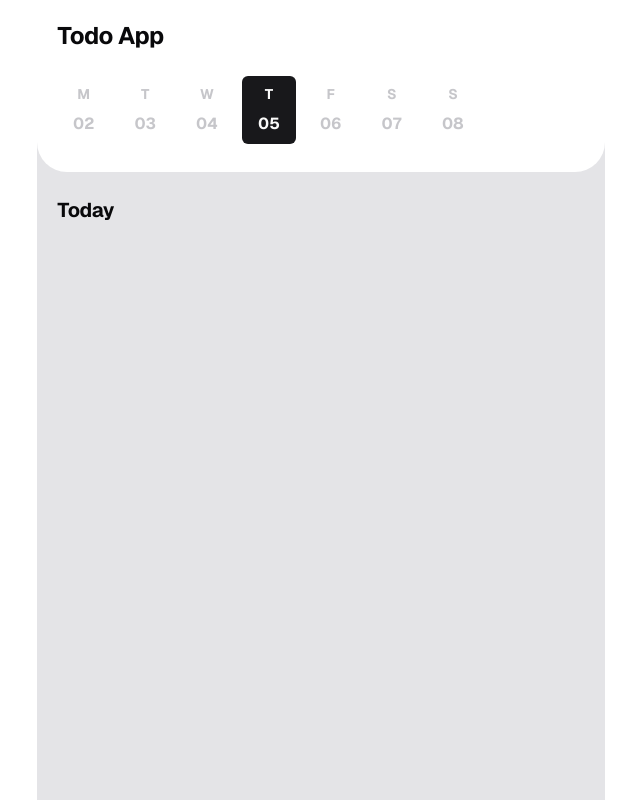
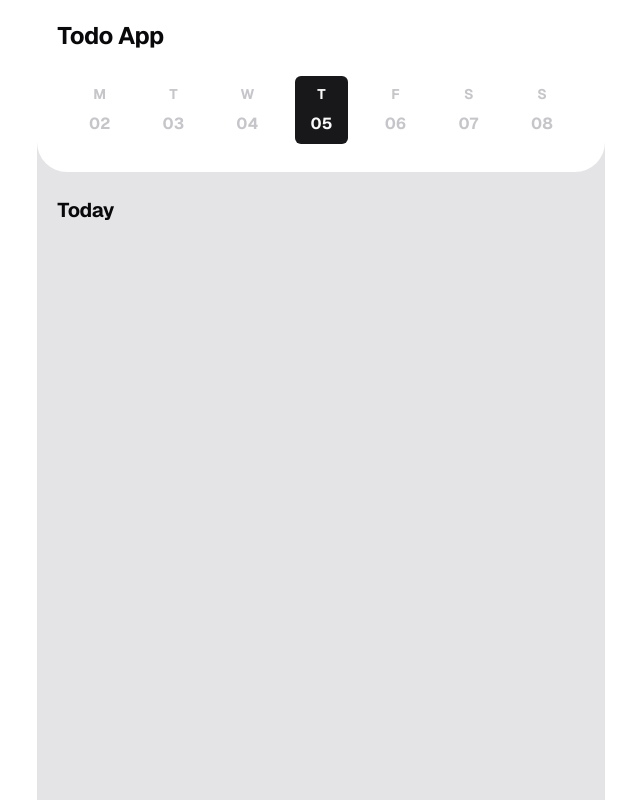
Before and after one commit to SkTomsi/next-todo, a Next.js app: page / in a window 1280 px wide. Shown: the whole page, without its empty margins (319-959 px from the left). Built offline with nearby package versions, Linux system fonts and the light colour scheme.

Commit message:
fix week component ui

```diff
--- a/next.config.ts
+++ b/next.config.ts
@@ -1,10 +1,16 @@
 import type { NextConfig } from "next";
 
 const nextConfig: NextConfig = {
-	/* config options here */
-	experimental: {
-		turbo: {},
-	},
+  /* config options here */
+  experimental: {
+    turbo: {},
+  },
+  eslint: {
+    ignoreDuringBuilds: true,
+  },
+  typescript: {
+    ignoreBuildErrors: true,
+  },
 };
 
 export default nextConfig;
--- a/src/components/home/week-calender.tsx
+++ b/src/components/home/week-calender.tsx
@@ -45,7 +45,9 @@ const WeekButtons: React.FC<WeekButtonProps> = ({
   };
 
   return (
-		<div className={`flex w-full space-x-2 py-2 ${className}`}>
+    <div
+      className={`flex w-full justify-between items-center px-4 py-2 ${className}`}
+    >
       {currentWeek.map((date) => (
         <Button
           key={date.format("YYYY-MM-DD")}
--- a/src/components/ui/button.tsx
+++ b/src/components/ui/button.tsx
@@ -20,7 +20,7 @@ const buttonVariants = cva(
 				link: "text-primary underline-offset-4 hover:underline",
 				date: "bg-primary text-primary-foreground hover:bg-primary/90",
 				"date-ghost":
-					"text-muted-foreground/40 hover:bg-primary hover:text-primary-foreground",
+					"text-muted-foreground/40 hover:bg-primary/10 hover:text-primary",
 			},
 			size: {
 				default: "h-10 px-4 py-2",
```
Lines whose indentation alone changed are shown as unchanged.
